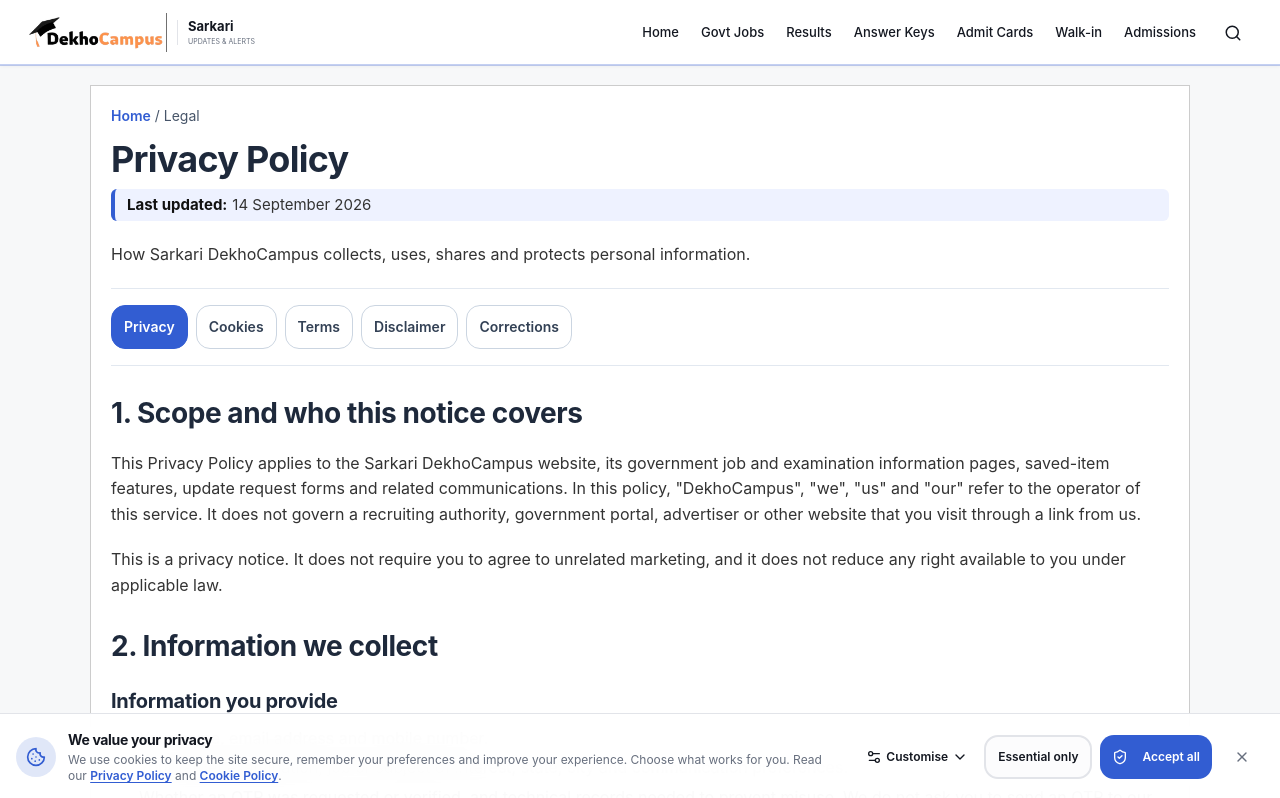
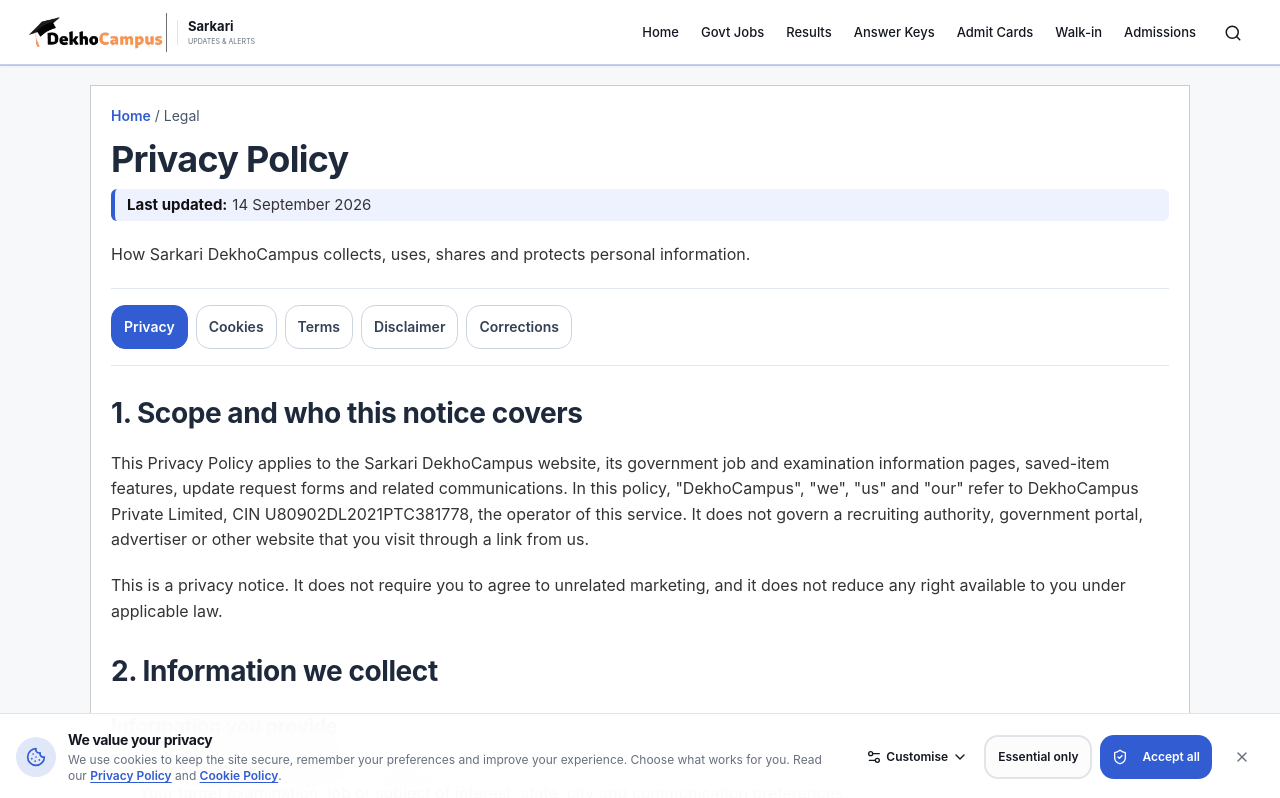
Before and after one commit to sunandgarg/sarkari.dekhocampus.com, a React (Vite) app: page /legal/privacy-policy in a window 1280 px wide. Shown: the top 798 px of the page. Built offline with nearby package versions, Linux system fonts and the light colour scheme; no server answers.

Commit message:
Publish verified Sarkari legal operator details

```diff
--- a/src/content/sarkariLegalContent.tsx
+++ b/src/content/sarkariLegalContent.tsx
@@ -6,7 +6,10 @@
 function ContactBlock() {
   return (
     <address className="not-italic">
-      <strong>Privacy &amp; Grievance Desk</strong><br />
+      <strong>DekhoCampus Private Limited</strong><br />
+      CIN: U80902DL2021PTC381778<br />
+      Registered office: RZ 43, Suden Garden, Najafgarh, New Delhi - 110043, India<br />
+      Grievance Officer: Chetan Garg<br />
       Email: <a href={`mailto:${SITE_CONFIG.supportEmail}`}>{SITE_CONFIG.supportEmail}</a><br />
       Phone: <a href={`tel:${SITE_CONFIG.supportPhone}`}>{SITE_CONFIG.supportPhoneDisplay}</a>
     </address>
@@ -31,8 +34,9 @@
     <p>
       This Privacy Policy applies to the Sarkari DekhoCampus website, its government job and examination
       information pages, saved-item features, update request forms and related communications. In this policy,
-      "DekhoCampus", "we", "us" and "our" refer to the operator of this service. It does not govern a recruiting
-      authority, government portal, advertiser or other website that you visit through a link from us.
+      "DekhoCampus", "we", "us" and "our" refer to DekhoCampus Private Limited, CIN U80902DL2021PTC381778,
+      the operator of this service. It does not govern a recruiting authority, government portal, advertiser or
+      other website that you visit through a link from us.
     </p>
     <p>
       This is a privacy notice. It does not require you to agree to unrelated marketing, and it does not reduce any
@@ -317,9 +321,10 @@
   <>
     <h2>1. Agreement and scope</h2>
     <p>
-      These Terms of Use apply to Sarkari DekhoCampus and its public information, search, saved-item, update request and
-      related features. By using the service, you agree to these terms to the extent a binding agreement may lawfully
-      be formed. If you do not agree, do not submit a form or continue using an optional feature.
+      These Terms of Use apply to Sarkari DekhoCampus, operated by DekhoCampus Private Limited, CIN
+      U80902DL2021PTC381778, and its public information, search, saved-item, update request and related features. By
+      using the service, you agree to these terms to the extent a binding agreement may lawfully be formed. If you do
+      not agree, do not submit a form or continue using an optional feature.
     </p>
     <p>
       Public information may be read without creating an account. Contact and alert forms are intended for people aged
@@ -437,7 +442,8 @@
     <p>
       These terms are governed by the laws of India. Please contact us first so we can try to resolve a concern. Nothing
       here prevents either party from approaching a court, consumer commission, regulator, data-protection authority or
-      other statutory forum that has jurisdiction under applicable law. No clause requires you to waive a mandatory
+      other statutory forum that has jurisdiction under applicable law. Subject to any mandatory consumer or statutory
+      forum, the competent courts at New Delhi will have jurisdiction. No clause requires you to waive a mandatory
       complaint, appeal or legal remedy.
     </p>
 
```
Also changed, not shown: 1 other file (tests, documents, lock files or other folders).
